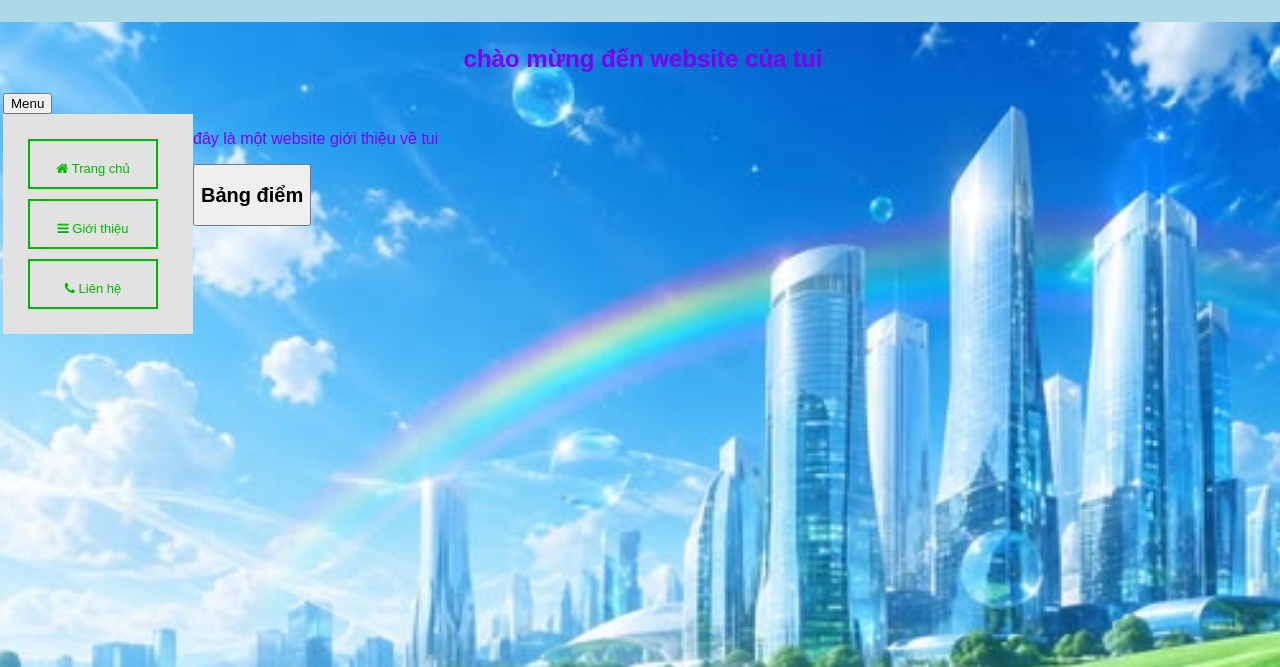
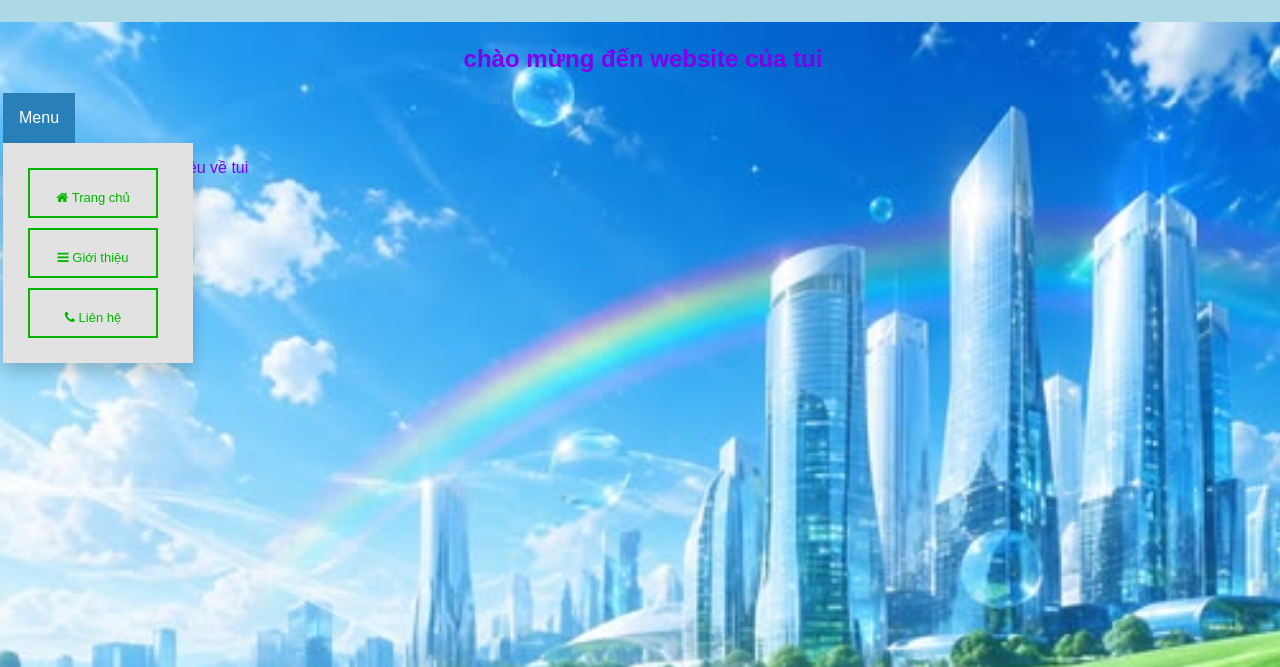
Before and after one commit to phuoc12345678/my-website, a plain HTML site: page index.html in a window 1280 px wide. Both pictures are taken after a click on the button "Menu". Shown: the part 133-800 px from the top of the page. Drawn offline with Linux system fonts and the light colour scheme.

Commit message:
Update trang_chu_css_code.css

```diff
--- a/css_file/trang_chu_css_code.css
+++ b/css_file/trang_chu_css_code.css
@@ -40,6 +40,11 @@ h2{
         text-align: center;
     }
 
+video {
+    display: block;
+    margin: 0 auto;
+    position: relative;
+}
 .Main_box{
     background-color: lightblue;
     text-align: center;
@@ -110,6 +115,46 @@ h2{
  }
 
 
+
+.dropbtn {
+  background-color: #3498DB;
+  color: white;
+  padding: 16px;
+  font-size: 16px;
+  border: none;
+  cursor: pointer;
+}
+
+.dropbtn:hover, .dropbtn:focus {
+  background-color: #2980B9;
+}
+
+.dropdown {
+  position: relative;
+  display: inline-block;
+}
+
+.dropdown-content {
+  display: none;
+  position: absolute;
+  background-color: #f1f1f1;
+  min-width: 160px;
+  overflow: auto;
+  box-shadow: 0px 8px 16px 0px rgba(0,0,0,0.2);
+  z-index: 1;
+}
+
+.dropdown-content a {
+  color: black;
+  padding: 12px 16px;
+  text-decoration: none;
+  display: block;
+}
+
+.dropdown a:hover {background-color: #ddd;}
+
+.show {display: block;}
+
 .Left_box{
     float: left;
     width: 150px;
@@ -117,7 +162,6 @@ h2{
     background: #e2e2e2;
     padding: 20px;
     font-size: 30px;
-
 
 }
 .testbtn {
@@ -157,7 +201,3 @@ h2{
 .testbtn:hover {
     color: white;
 }
-
-.testbtn:hover {
-    color: white;
-}
```
